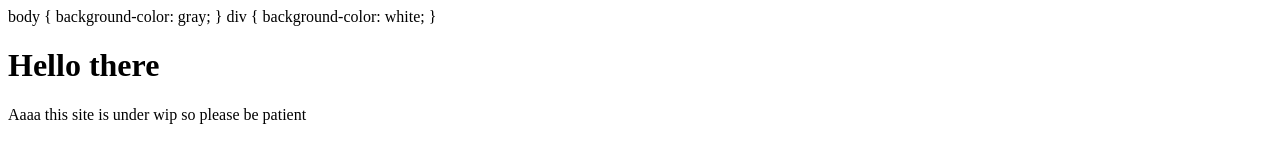
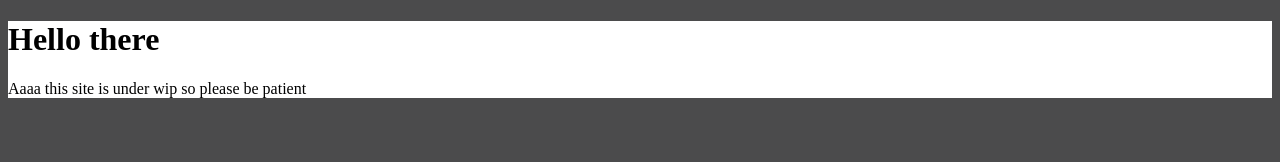
Before and after one commit to nekomekoraiyuu/nekomekoraiyuu.github.io, a plain HTML site: page index.html in a window 1280 px wide. Drawn offline with Linux system fonts and the light colour scheme.

Commit message:
Fix nub html commit

```diff
--- a/index.html
+++ b/index.html
@@ -1,13 +1,7 @@
 <!DOCTYPE html>
 <html>
-    body {
-      background-color: gray;
-    }
-    div {
-      background-color: white;
-    }
-    <body>
-            <div>
+   <body style="background-color:#4B4B4C">
+            <div style="background-color:#FFFFFF">
                 <h1>Hello there</h1>
                 <p>Aaaa this site is under wip so please be patient</p>
             </div>
```
